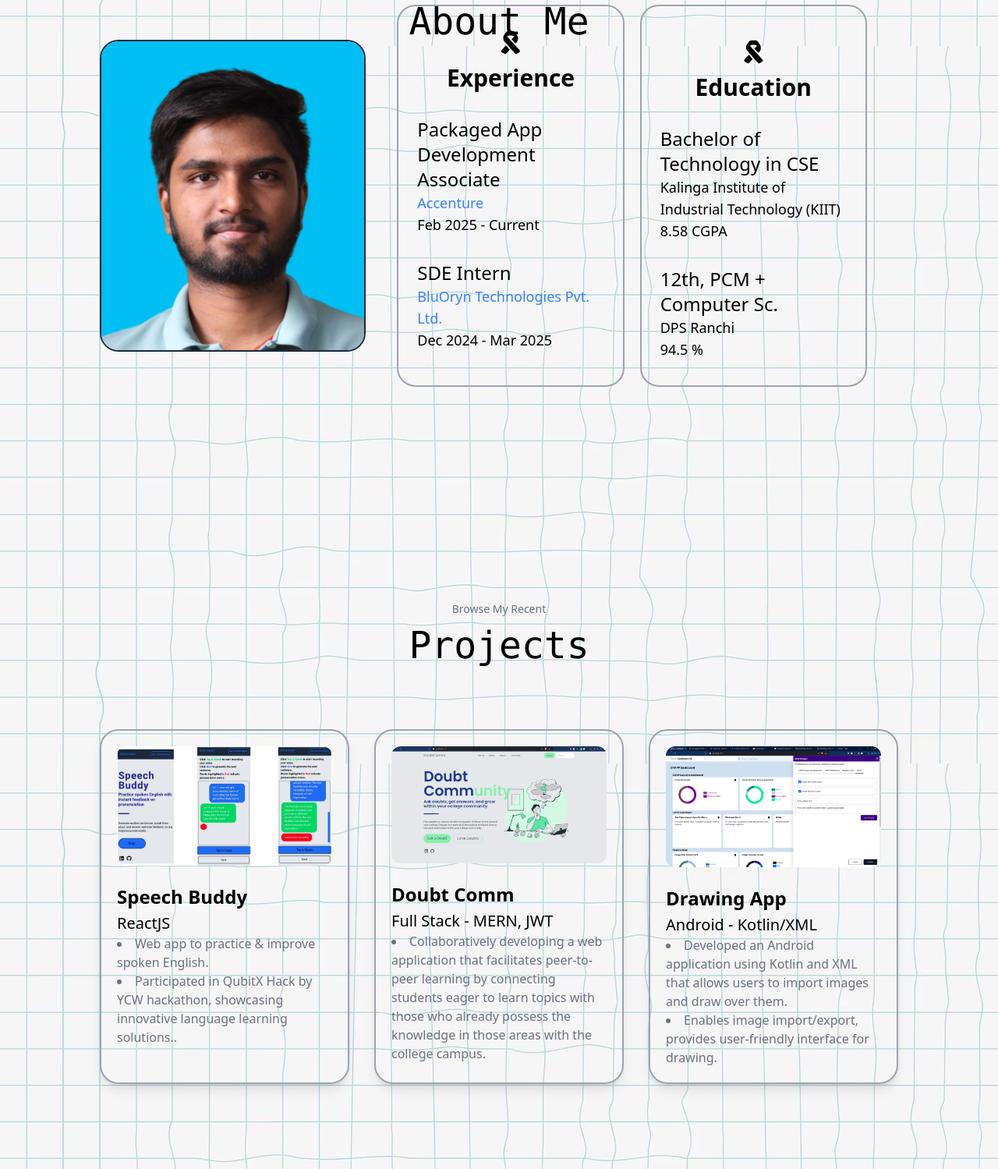
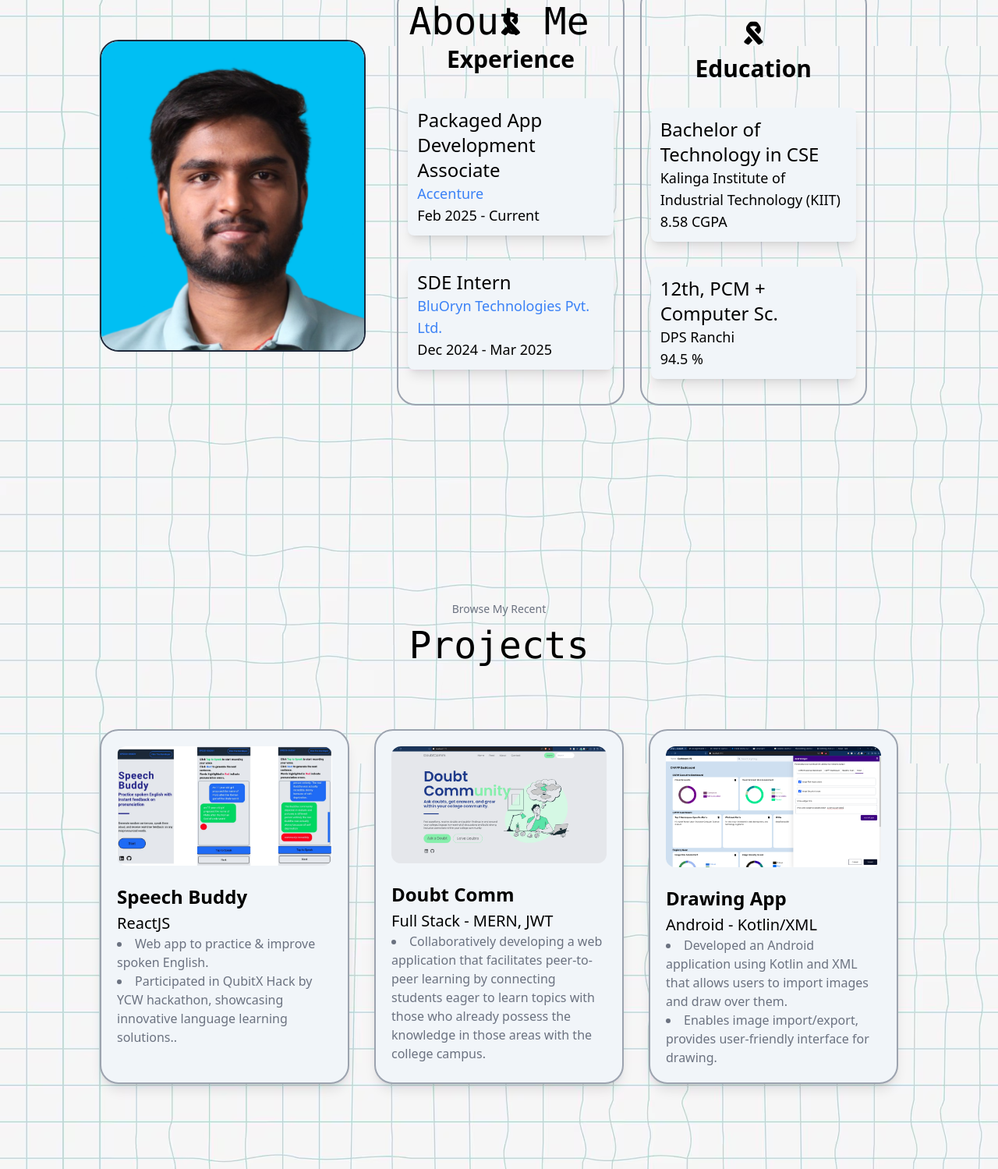
Before and after one commit to uuutsav/cv, a website: page index.html in a window 1280 px wide. Shown: the part 861-2360 px from the top of the page at 78% size. Drawn offline with Linux system fonts and the light colour scheme.

Commit message:
Aesthetic changes

```diff
--- a/index.html
+++ b/index.html
@@ -90,13 +90,13 @@
                             <h3 class="text-3xl font-semibold mt-3">Experience</h3>
                         </div>
 
-                        <div class="w-full px-3">
+                        <div class="w-full p-3 bg-slate-100 rounded-lg hover:bg-slate-200 hover:scale-105 shadow-lg hover:duration-150 duration-150">
                             <h3 class="text-2xl">Packaged App Development Associate</h3>
                             <a href="https://www.linkedin.com/company/accentureindia/"
                                 class="text-lg text-blue-500 ">Accenture</a>
                             <h4 class="text-lg ">Feb 2025 - Current</h4>
                         </div>
-                        <div class="w-full px-3">
+                        <div class="w-full p-3 bg-slate-100 rounded-lg hover:bg-slate-200 hover:scale-105 shadow-lg hover:duration-150 duration-150">
                             <h3 class="text-2xl">SDE Intern</h3>
                             <a href="https://www.bluoryn.com/" class="text-lg text-blue-500">BluOryn Technologies Pvt.
                                 Ltd.</a>
@@ -112,13 +112,13 @@
                             <h3 class="text-3xl font-semibold mt-3">Education</h3>
                         </div>
 
-                        <div class="w-full px-3">
+                        <div class="w-full p-3 bg-slate-100 rounded-lg hover:bg-slate-200 hover:scale-105 shadow-lg hover:duration-150 duration-150">
                             <h3 class="text-2xl">Bachelor of Technology in CSE </h3>
                             <a href="https://kiit.ac.in/" class="text-lg ">Kalinga Institute of Industrial Technology
                                 (KIIT)</a>
                             <h4 class="text-lg ">8.58 CGPA</h4>
                         </div>
-                        <div class="w-full px-3">
+                        <div class="w-full p-3 bg-slate-100 rounded-lg hover:bg-slate-200 hover:scale-105 shadow-lg hover:duration-150 duration-150">
                             <h3 class="text-2xl">12th, PCM + Computer Sc. </h3>
                             <a href="https://www.dpsranchi.com/" class="text-lg ">DPS Ranchi</a>
                             <h4 class="text-lg ">94.5 %</h4>
@@ -134,7 +134,7 @@
         <h1 class="text-5xl text-center font-mono h-[10vh] ">Projects</h1>
         <div class="div my-8 md:flex md:gap-8">
             <div
-                class="exp-container w-[85vw] p-5 my-5 flex flex-col items-center border-2 border-gray-400 rounded-3xl shadow-lg group md:w-1/3">
+                class="exp-container w-[85vw] p-5 my-5 flex flex-col items-center border-2 border-gray-400 rounded-3xl shadow-lg group bg-slate-100 duration-150 hover:bg-slate-200 md:w-1/3">
                 <div class="image-container rounded-xl overflow-hidden">
                     <img src="public/speech_buddy.png" alt="Project Screenshot"
                         class="transition-all duration-500 hover:scale-110 ">
@@ -161,7 +161,7 @@
                 </div>
             </div>
             <div
-                class="exp-container w-[85vw] p-5 my-5 flex flex-col items-center border-2 border-gray-400 rounded-3xl shadow-lg group md:w-1/3">
+                class="exp-container w-[85vw] p-5 my-5 flex flex-col items-center border-2 border-gray-400 rounded-3xl shadow-lg group bg-slate-100 duration-150 hover:bg-slate-200 md:w-1/3">
                 <div class="image-container rounded-xl overflow-hidden">
                     <img src="public/doubt_comm.png" alt="Doubt Comm Screenshot"
                         class="transition-all duration-500 hover:scale-110 ">
@@ -189,7 +189,7 @@
                 </div>
             </div>
             <div
-                class="exp-container w-[85vw] p-5 my-5 flex flex-col items-center border-2 border-gray-400 rounded-3xl shadow-lg group md:w-1/3">
+                class="exp-container w-[85vw] p-5 my-5 flex flex-col items-center border-2 border-gray-400 rounded-3xl shadow-lg group bg-slate-100 duration-150 hover:bg-slate-200 md:w-1/3">
                 <div class="image-container rounded-xl overflow-hidden">
                     <img src="public/temp-projects.png" alt="Project Screenshot"
                         class="transition-all duration-500 hover:scale-110 ">
@@ -221,7 +221,7 @@
     <section id="contact" class="min-h-[100vh] p-5 flex flex-col items-center justify-center md:mx-[10vw] ">
         <h1 class="text-xl text-center text-gray-400 ">Hire Me</h1>
         <h1 class="text-5xl text-center font-mono h-[10vh] ">Contact Me</h1>
-        <div class="contact w-[90vw] p-8 border-2 border-gray-400 rounded-3xl md:w-2/3">
+        <div class="contact w-[90vw] p-8 border-2 border-gray-400 rounded-3xl bg-slate-100 duration-150 hover:bg-slate-200 md:w-2/3">
             <h4 class="text-sm text-gray-400 text-center"> Click below to Email</h4>
             <div
                 class="email flex items-center justify-center text-2xl transition-all duration-150 hover:scale-105 hover:text-blue-500">
```
Also changed, not shown: src/output.css.
